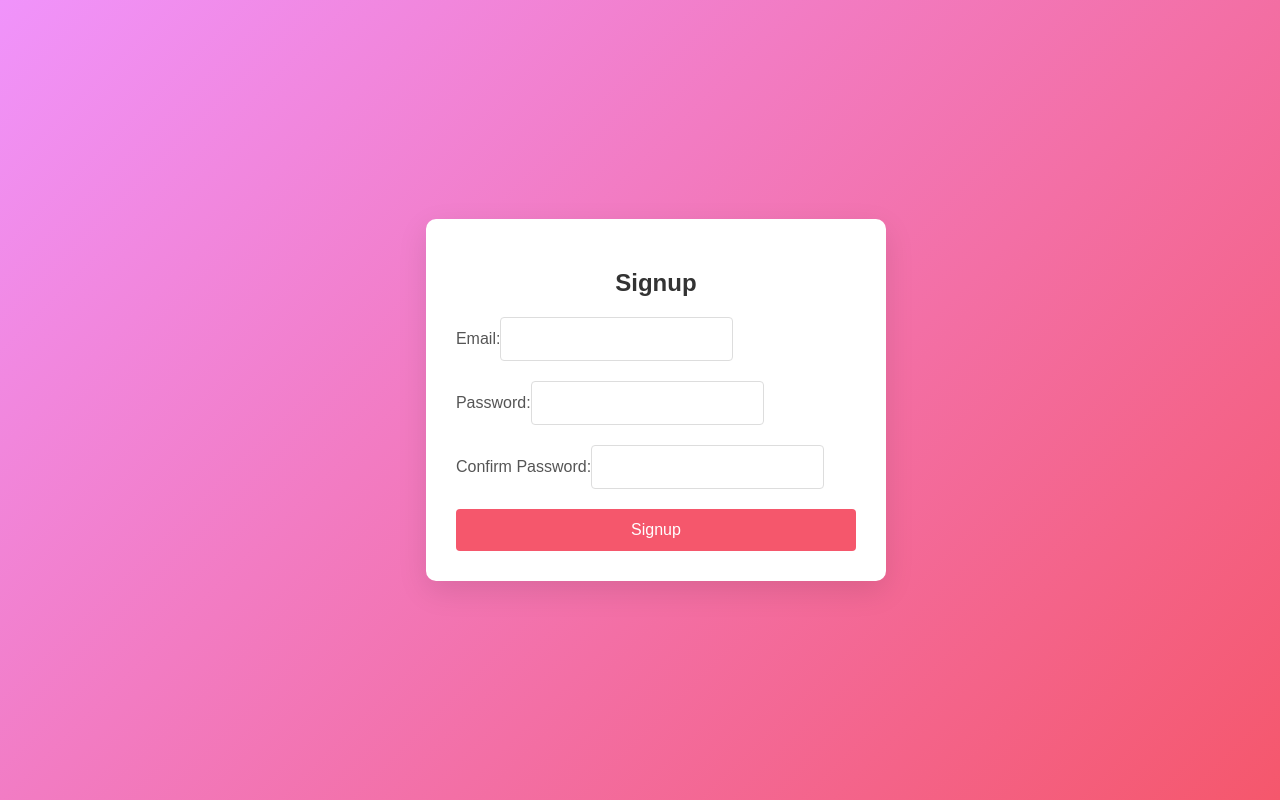
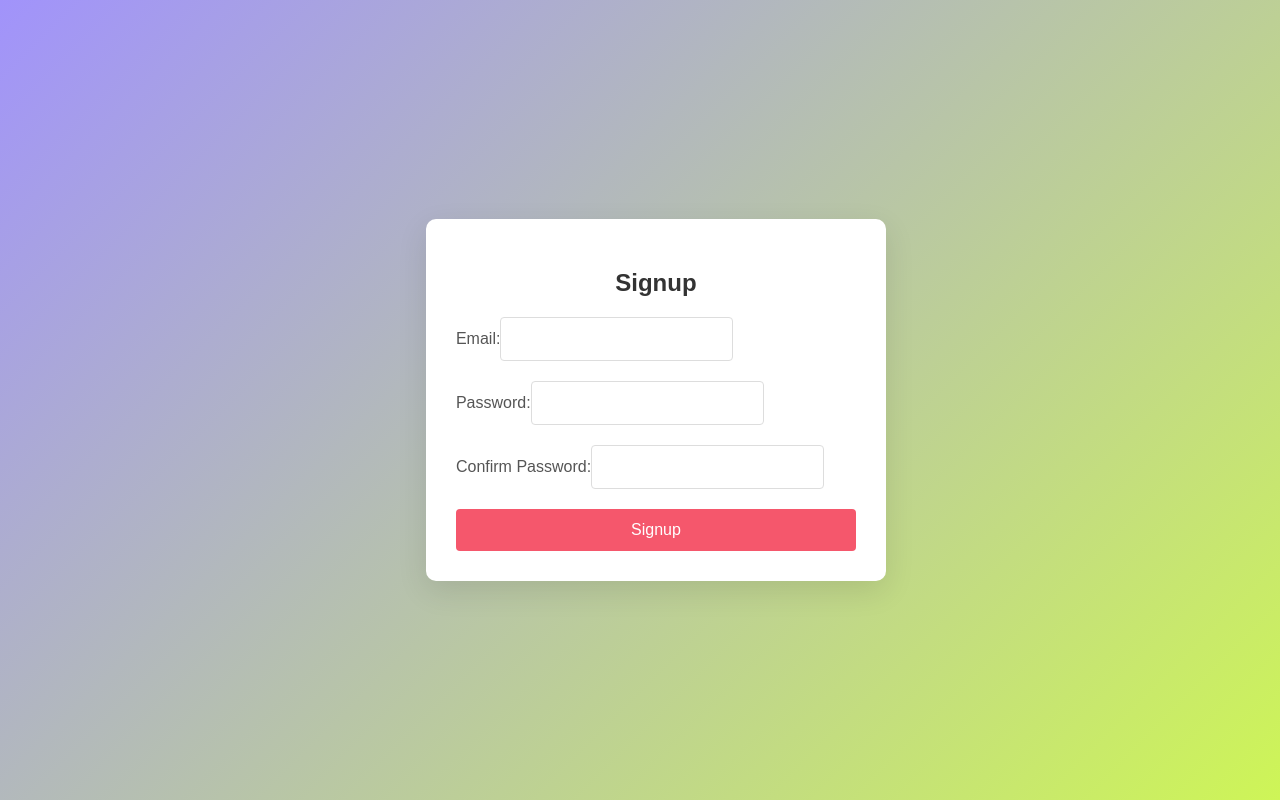
Before and after one commit to Dhruv-75/Streamyx, a React (Create React App) app: page /signup in a window 1280 px wide. Built offline with nearby package versions, Linux system fonts and the light colour scheme.

Commit message:
Changes in body color

```diff
--- a/src/Component/MainPage/mainpage.css
+++ b/src/Component/MainPage/mainpage.css
@@ -1,7 +1,7 @@
 body {
     margin: 0;
     font-family: Arial, sans-serif;
-    background-color: #f0f0f0;
+    background-color: rgb(0, 85, 255);
 }
 
 .mainContainer {
@@ -49,11 +49,12 @@ body {
 .description-overlay {
     position: absolute;
     top: 0;
+    background-color: blue;
     left: 0;
     width: 100%;
     height: 100%;
     background: rgba(0, 0, 0, 0.7);
-    color: white;
+    color: rgb(255, 255, 255);
     display: flex;
     justify-content: center;
     align-items: center;
--- a/src/Component/Signup/signup.css
+++ b/src/Component/Signup/signup.css
@@ -3,7 +3,7 @@
 /* Global Styles for Signup */
 body {
     font-family: 'Roboto', sans-serif;
-    background: linear-gradient(135deg, #f093fb, #f5576c);
+    background: linear-gradient(135deg, #a193fb, #cef557);
     margin: 0;
     padding: 0;
     display: flex;
```
